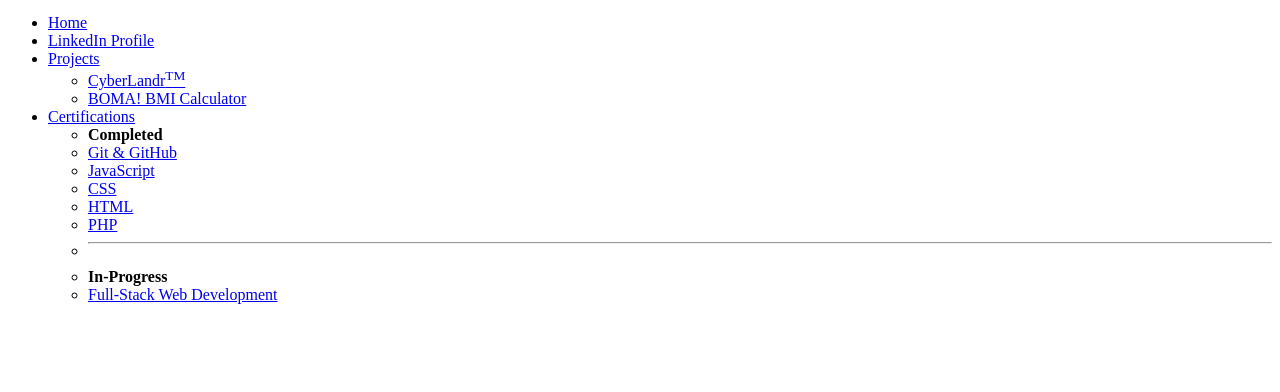
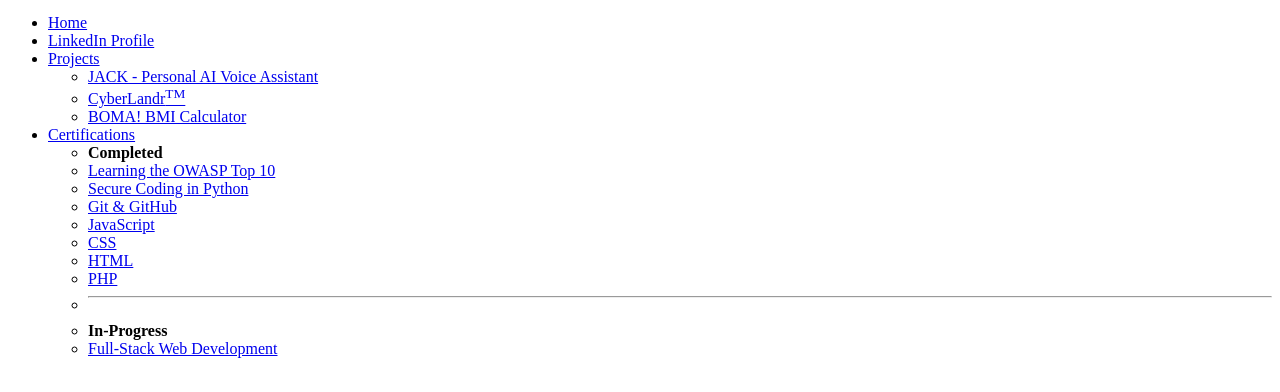
Before and after one commit to Android-JCPP-Servo/portfolio, a plain HTML site: page navbar.html in a window 1280 px wide. Shown: the part 28-420 px from the top of the page. Drawn offline with Linux system fonts and the light colour scheme.

Commit message:
Add new certifications and projects to navbar snippet

```diff
--- a/navbar.html
+++ b/navbar.html
@@ -20,6 +20,8 @@
                         Projects
                         </a>
                         <ul class="dropdown-menu" aria-labelledby="navbarDropdown">
+                            <li><a class="dropdown-item" href="https://cyberlandr.com" target="_blank">JACK - Personal AI Voice Assistant</a></li>
+
                             <li><a class="dropdown-item" href="https://cyberlandr.com" target="_blank">CyberLandr<sup>TM</sup></a></li>
 
                             <li><a class="dropdown-item" href="https://play.google.com/store/apps/details?id=com.team02.boma" target="_blank">BOMA! BMI Calculator</a></li>
@@ -31,6 +33,10 @@
                     </a>
                         <ul class="dropdown-menu" aria-labelledby="navbarDropdown">
                             <li class="dropdown-item"><strong>Completed</strong></li>
+
+                            <li><a class="dropdown-item" href="https://www.linkedin.com/learning/certificates/e321dc294a21173a1cdcb34c26a6287d5a50ea05282dd1f12fb26a4258f93923" target="_blank">Learning the OWASP Top 10</a></li>
+
+                            <li><a class="dropdown-item" href="https://www.linkedin.com/learning/certificates/2236364fa677cc98311b70a004669d319ff6d56f4f172862cbb9722cbadfa9c2?u=2153100" target="_blank">Secure Coding in Python</a></li>
 
                             <li><a class="dropdown-item" href="https://www.codecademy.com/profiles/Android_Servo/certificates/a8ab218d5950c29861635cc0bf12fd13" target="_blank">Git & GitHub</a></li>
 
@@ -48,10 +54,6 @@
                         </ul>
                     </li>
                 </ul>
-                <!-- <form class="d-flex" role="search">
-                    <input class="form-control me-2" type="search" placeholder="Search" aria-label="Search">
-                    <button class="btn btn-outline-success" type="submit">Search</button>
-                </form> -->
             </div>
         </div>
     </nav>
```
